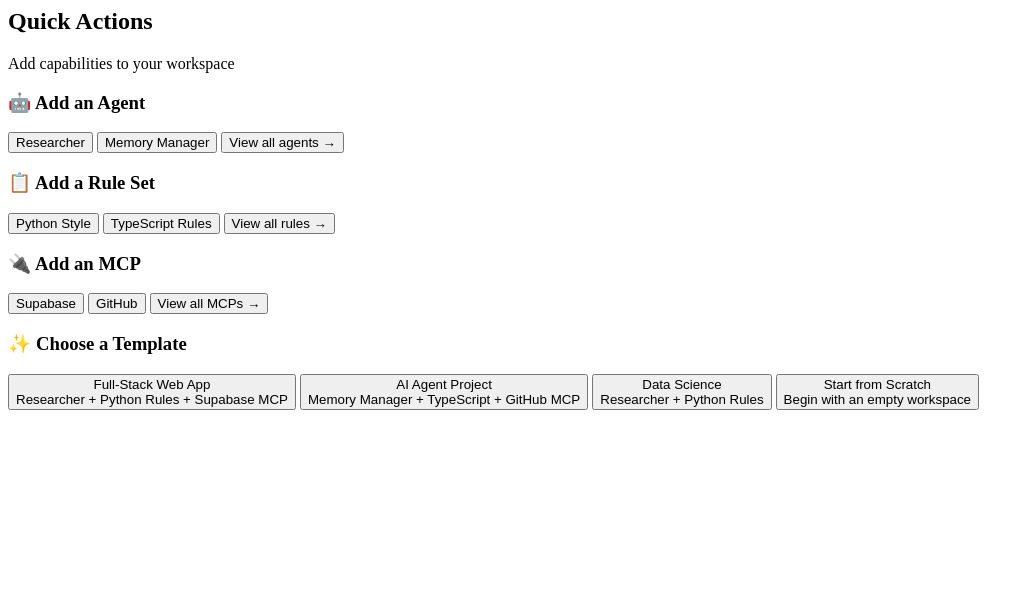
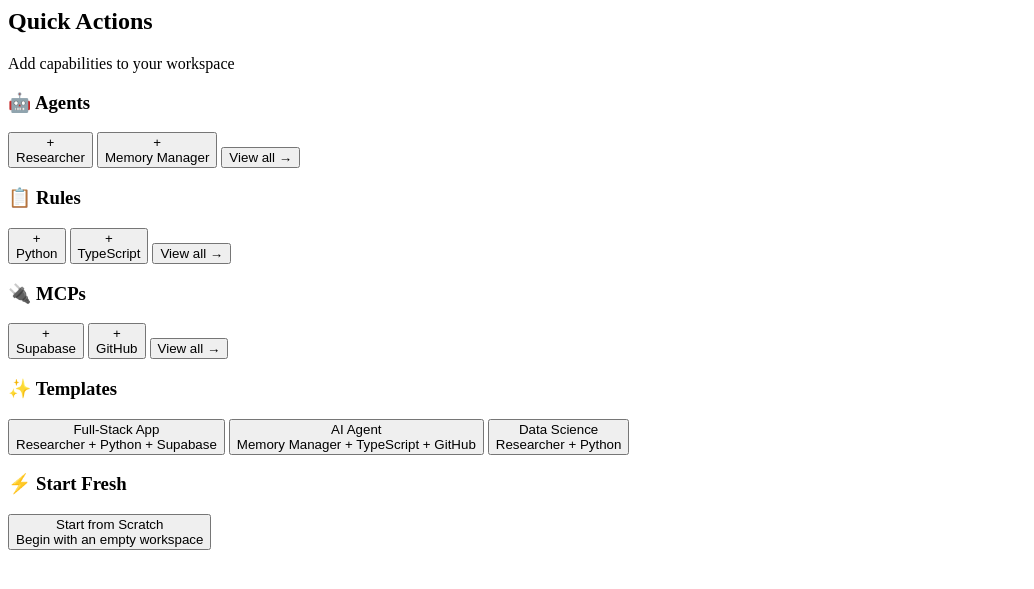
Before and after one commit to coderamp-labs/gitrules, a FastAPI app: template app/templates/components/quick_actions.html in a window 1280 px wide. Shown: the top 589 px of the page, without its empty margins (0-1034 px from the left). Run offline with FastAPI, Linux system fonts and the light colour scheme; the template is opened without the code that fills it, so the values that code supplies are empty.

Commit message:
a bit better

```diff
--- a/app/templates/components/quick_actions.html
+++ b/app/templates/components/quick_actions.html
@@ -1,107 +1,130 @@
-<div id="quick-actions-section" class="bg-cyan-50 border-2 border-black shadow-[4px_4px_0px_0px_rgba(0,0,0,1)] p-6 min-h-[500px] flex flex-col transition-opacity duration-300">
+<div id="quick-actions-section" class="bg-cyan-50 border-2 border-black shadow-[4px_4px_0px_0px_rgba(0,0,0,1)] p-4 max-w-4xl mx-auto transition-opacity duration-300">
     <!-- Header -->
-    <div class="mb-6">
-        <h2 class="text-2xl font-black text-black mb-2">Quick Actions</h2>
-        <p class="text-black font-medium">Add capabilities to your workspace</p>
+    <div class="mb-4">
+        <h2 class="text-xl font-black text-black mb-1">Quick Actions</h2>
+        <p class="text-black font-medium text-sm">Add capabilities to your workspace</p>
     </div>
 
-    <!-- Main Column with 3 Categories -->
-    <div class="flex-1 space-y-6">
+    <!-- Three Categories in Columns -->
+    <div class="grid grid-cols-3 gap-3 mb-4">
 
-        <!-- Add an Agent Section -->
-        <div class="bg-white border-2 border-black p-4">
-            <h3 class="text-lg font-black text-black mb-3 flex items-center gap-2">
-                <span class="text-xl">🤖</span> Add an Agent
+        <!-- Add an Agent Column -->
+        <div class="bg-white border-2 border-black p-3 shadow-[2px_2px_0px_0px_rgba(0,0,0,1)]">
+            <h3 class="text-sm font-black text-black mb-2 flex items-center gap-1">
+                <span class="text-sm">🤖</span> Agents
             </h3>
-            <div class="flex gap-2 flex-wrap">
-                <button class="qa-include-btn px-3 py-2 bg-cyan-400 border-2 border-black text-black font-bold shadow-[2px_2px_0px_0px_rgba(0,0,0,1)] hover:shadow-[3px_3px_0px_0px_rgba(0,0,0,1)] hover:translate-x-[-1px] hover:translate-y-[-1px] active:shadow-[1px_1px_0px_0px_rgba(0,0,0,1)] active:translate-x-[1px] active:translate-y-[1px] transition-all text-sm"
+            <div class="space-y-1">
+                <button class="qa-include-btn w-full bg-white border-2 border-black text-black font-bold shadow-[2px_2px_0px_0px_rgba(0,0,0,1)] hover:shadow-[3px_3px_0px_0px_rgba(0,0,0,1)] hover:translate-x-[-1px] hover:translate-y-[-1px] active:shadow-[1px_1px_0px_0px_rgba(0,0,0,1)] active:translate-x-[1px] active:translate-y-[1px] transition-all text-xs flex items-center p-0 overflow-hidden"
                         data-template="Researcher">
-                    Researcher
+                    <div class="bg-cyan-400 border-r-2 border-black px-2 py-1 flex items-center justify-center">
+                        <span class="text-lg font-black">+</span>
+                    </div>
+                    <div class="px-2 py-1 flex-1">Researcher</div>
                 </button>
-                <button class="qa-include-btn px-3 py-2 bg-cyan-400 border-2 border-black text-black font-bold shadow-[2px_2px_0px_0px_rgba(0,0,0,1)] hover:shadow-[3px_3px_0px_0px_rgba(0,0,0,1)] hover:translate-x-[-1px] hover:translate-y-[-1px] active:shadow-[1px_1px_0px_0px_rgba(0,0,0,1)] active:translate-x-[1px] active:translate-y-[1px] transition-all text-sm"
+                <button class="qa-include-btn w-full bg-white border-2 border-black text-black font-bold shadow-[2px_2px_0px_0px_rgba(0,0,0,1)] hover:shadow-[3px_3px_0px_0px_rgba(0,0,0,1)] hover:translate-x-[-1px] hover:translate-y-[-1px] active:shadow-[1px_1px_0px_0px_rgba(0,0,0,1)] active:translate-x-[1px] active:translate-y-[1px] transition-all text-xs flex items-center p-0 overflow-hidden"
                         data-template="Memory Manager">
-                    Memory Manager
+                    <div class="bg-cyan-400 border-r-2 border-black px-2 py-1 flex items-center justify-center">
+                        <span class="text-lg font-black">+</span>
+                    </div>
+                    <div class="px-2 py-1 flex-1">Memory Manager</div>
                 </button>
-                <button class="px-3 py-2 bg-gray-200 border-2 border-black text-black font-bold shadow-[2px_2px_0px_0px_rgba(0,0,0,1)] hover:shadow-[3px_3px_0px_0px_rgba(0,0,0,1)] hover:translate-x-[-1px] hover:translate-y-[-1px] active:shadow-[1px_1px_0px_0px_rgba(0,0,0,1)] active:translate-x-[1px] active:translate-y-[1px] transition-all text-sm"
+                <button class="w-full bg-gray-200 border-2 border-black text-black font-bold shadow-[2px_2px_0px_0px_rgba(0,0,0,1)] hover:shadow-[3px_3px_0px_0px_rgba(0,0,0,1)] hover:translate-x-[-1px] hover:translate-y-[-1px] active:shadow-[1px_1px_0px_0px_rgba(0,0,0,1)] active:translate-x-[1px] active:translate-y-[1px] transition-all text-xs px-2 py-1"
                         onclick="showFullAgentList()">
-                    View all agents →
+                    View all →
                 </button>
             </div>
         </div>
 
-        <!-- Add a Rule Set Section -->
-        <div class="bg-white border-2 border-black p-4">
-            <h3 class="text-lg font-black text-black mb-3 flex items-center gap-2">
-                <span class="text-xl">📋</span> Add a Rule Set
+        <!-- Add a Rule Set Column -->
+        <div class="bg-white border-2 border-black p-3 shadow-[2px_2px_0px_0px_rgba(0,0,0,1)]">
+            <h3 class="text-sm font-black text-black mb-2 flex items-center gap-1">
+                <span class="text-sm">📋</span> Rules
             </h3>
-            <div class="flex gap-2 flex-wrap">
-                <button class="qa-include-btn px-3 py-2 bg-pink-400 border-2 border-black text-black font-bold shadow-[2px_2px_0px_0px_rgba(0,0,0,1)] hover:shadow-[3px_3px_0px_0px_rgba(0,0,0,1)] hover:translate-x-[-1px] hover:translate-y-[-1px] active:shadow-[1px_1px_0px_0px_rgba(0,0,0,1)] active:translate-x-[1px] active:translate-y-[1px] transition-all text-sm"
+            <div class="space-y-1">
+                <button class="qa-include-btn w-full bg-white border-2 border-black text-black font-bold shadow-[2px_2px_0px_0px_rgba(0,0,0,1)] hover:shadow-[3px_3px_0px_0px_rgba(0,0,0,1)] hover:translate-x-[-1px] hover:translate-y-[-1px] active:shadow-[1px_1px_0px_0px_rgba(0,0,0,1)] active:translate-x-[1px] active:translate-y-[1px] transition-all text-xs flex items-center p-0 overflow-hidden"
                         data-template="Python">
-                    Python Style
+                    <div class="bg-pink-400 border-r-2 border-black px-2 py-1 flex items-center justify-center">
+                        <span class="text-lg font-black">+</span>
+                    </div>
+                    <div class="px-2 py-1 flex-1">Python</div>
                 </button>
-                <button class="qa-include-btn px-3 py-2 bg-pink-400 border-2 border-black text-black font-bold shadow-[2px_2px_0px_0px_rgba(0,0,0,1)] hover:shadow-[3px_3px_0px_0px_rgba(0,0,0,1)] hover:translate-x-[-1px] hover:translate-y-[-1px] active:shadow-[1px_1px_0px_0px_rgba(0,0,0,1)] active:translate-x-[1px] active:translate-y-[1px] transition-all text-sm"
+                <button class="qa-include-btn w-full bg-white border-2 border-black text-black font-bold shadow-[2px_2px_0px_0px_rgba(0,0,0,1)] hover:shadow-[3px_3px_0px_0px_rgba(0,0,0,1)] hover:translate-x-[-1px] hover:translate-y-[-1px] active:shadow-[1px_1px_0px_0px_rgba(0,0,0,1)] active:translate-x-[1px] active:translate-y-[1px] transition-all text-xs flex items-center p-0 overflow-hidden"
                         data-template="TypeScript">
-                    TypeScript Rules
+                    <div class="bg-pink-400 border-r-2 border-black px-2 py-1 flex items-center justify-center">
+                        <span class="text-lg font-black">+</span>
+                    </div>
+                    <div class="px-2 py-1 flex-1">TypeScript</div>
                 </button>
-                <button class="px-3 py-2 bg-gray-200 border-2 border-black text-black font-bold shadow-[2px_2px_0px_0px_rgba(0,0,0,1)] hover:shadow-[3px_3px_0px_0px_rgba(0,0,0,1)] hover:translate-x-[-1px] hover:translate-y-[-1px] active:shadow-[1px_1px_0px_0px_rgba(0,0,0,1)] active:translate-x-[1px] active:translate-y-[1px] transition-all text-sm"
+                <button class="w-full bg-gray-200 border-2 border-black text-black font-bold shadow-[2px_2px_0px_0px_rgba(0,0,0,1)] hover:shadow-[3px_3px_0px_0px_rgba(0,0,0,1)] hover:translate-x-[-1px] hover:translate-y-[-1px] active:shadow-[1px_1px_0px_0px_rgba(0,0,0,1)] active:translate-x-[1px] active:translate-y-[1px] transition-all text-xs px-2 py-1"
                         onclick="showFullRulesList()">
-                    View all rules →
+                    View all →
                 </button>
             </div>
         </div>
 
-        <!-- Add an MCP Section -->
-        <div class="bg-white border-2 border-black p-4">
-            <h3 class="text-lg font-black text-black mb-3 flex items-center gap-2">
-                <span class="text-xl">🔌</span> Add an MCP
+        <!-- Add an MCP Column -->
+        <div class="bg-white border-2 border-black p-3 shadow-[2px_2px_0px_0px_rgba(0,0,0,1)]">
+            <h3 class="text-sm font-black text-black mb-2 flex items-center gap-1">
+                <span class="text-sm">🔌</span> MCPs
             </h3>
-            <div class="flex gap-2 flex-wrap">
-                <button class="qa-include-btn px-3 py-2 bg-yellow-400 border-2 border-black text-black font-bold shadow-[2px_2px_0px_0px_rgba(0,0,0,1)] hover:shadow-[3px_3px_0px_0px_rgba(0,0,0,1)] hover:translate-x-[-1px] hover:translate-y-[-1px] active:shadow-[1px_1px_0px_0px_rgba(0,0,0,1)] active:translate-x-[1px] active:translate-y-[1px] transition-all text-sm"
+            <div class="space-y-1">
+                <button class="qa-include-btn w-full bg-white border-2 border-black text-black font-bold shadow-[2px_2px_0px_0px_rgba(0,0,0,1)] hover:shadow-[3px_3px_0px_0px_rgba(0,0,0,1)] hover:translate-x-[-1px] hover:translate-y-[-1px] active:shadow-[1px_1px_0px_0px_rgba(0,0,0,1)] active:translate-x-[1px] active:translate-y-[1px] transition-all text-xs flex items-center p-0 overflow-hidden"
                         data-template="Supabase MCP">
-                    Supabase
+                    <div class="bg-yellow-400 border-r-2 border-black px-2 py-1 flex items-center justify-center">
+                        <span class="text-lg font-black">+</span>
+                    </div>
+                    <div class="px-2 py-1 flex-1">Supabase</div>
                 </button>
-                <button class="qa-include-btn px-3 py-2 bg-yellow-400 border-2 border-black text-black font-bold shadow-[2px_2px_0px_0px_rgba(0,0,0,1)] hover:shadow-[3px_3px_0px_0px_rgba(0,0,0,1)] hover:translate-x-[-1px] hover:translate-y-[-1px] active:shadow-[1px_1px_0px_0px_rgba(0,0,0,1)] active:translate-x-[1px] active:translate-y-[1px] transition-all text-sm"
+                <button class="qa-include-btn w-full bg-white border-2 border-black text-black font-bold shadow-[2px_2px_0px_0px_rgba(0,0,0,1)] hover:shadow-[3px_3px_0px_0px_rgba(0,0,0,1)] hover:translate-x-[-1px] hover:translate-y-[-1px] active:shadow-[1px_1px_0px_0px_rgba(0,0,0,1)] active:translate-x-[1px] active:translate-y-[1px] transition-all text-xs flex items-center p-0 overflow-hidden"
                         data-template="Github MCP">
-                    GitHub
+                    <div class="bg-yellow-400 border-r-2 border-black px-2 py-1 flex items-center justify-center">
+                        <span class="text-lg font-black">+</span>
+                    </div>
+                    <div class="px-2 py-1 flex-1">GitHub</div>
                 </button>
-                <button class="px-3 py-2 bg-gray-200 border-2 border-black text-black font-bold shadow-[2px_2px_0px_0px_rgba(0,0,0,1)] hover:shadow-[3px_3px_0px_0px_rgba(0,0,0,1)] hover:translate-x-[-1px] hover:translate-y-[-1px] active:shadow-[1px_1px_0px_0px_rgba(0,0,0,1)] active:translate-x-[1px] active:translate-y-[1px] transition-all text-sm"
+                <button class="w-full bg-gray-200 border-2 border-black text-black font-bold shadow-[2px_2px_0px_0px_rgba(0,0,0,1)] hover:shadow-[3px_3px_0px_0px_rgba(0,0,0,1)] hover:translate-x-[-1px] hover:translate-y-[-1px] active:shadow-[1px_1px_0px_0px_rgba(0,0,0,1)] active:translate-x-[1px] active:translate-y-[1px] transition-all text-xs px-2 py-1"
                         onclick="showFullMCPList()">
-                    View all MCPs →
+                    View all →
                 </button>
             </div>
         </div>
     </div>
 
-    <!-- Choose a Template Section (Below the column) -->
-    <div class="mt-8 pt-6 border-t-2 border-black">
-        <h3 class="text-lg font-black text-black mb-4">
-            ✨ Choose a Template
+    <!-- Choose a Template Section (Below the columns) -->
+    <div class="border-t-2 border-black pt-3">
+        <h3 class="text-sm font-black text-black mb-2">
+            ✨ Templates
         </h3>
-        <div class="grid grid-cols-1 md:grid-cols-2 gap-3">
-            <button class="template-select-btn p-4 bg-gradient-to-r from-cyan-50 to-pink-50 border-2 border-black text-left hover:shadow-[4px_4px_0px_0px_rgba(0,0,0,1)] hover:translate-x-[-2px] hover:translate-y-[-2px] transition-all"
+        <div class="grid grid-cols-3 gap-2 mb-3">
+            <button class="template-select-btn p-2 bg-gradient-to-r from-cyan-50 to-pink-50 border-2 border-black text-left shadow-[2px_2px_0px_0px_rgba(0,0,0,1)] hover:shadow-[3px_3px_0px_0px_rgba(0,0,0,1)] hover:translate-x-[-1px] hover:translate-y-[-1px] active:shadow-[1px_1px_0px_0px_rgba(0,0,0,1)] active:translate-x-[1px] active:translate-y-[1px] transition-all"
                     data-template-id="full-stack">
-                <div class="font-black text-black mb-1">Full-Stack Web App</div>
-                <div class="text-sm text-gray-700">Researcher + Python Rules + Supabase MCP</div>
+                <div class="font-black text-black text-xs mb-1">Full-Stack App</div>
+                <div class="text-xs text-gray-700">Researcher + Python + Supabase</div>
             </button>
 
-            <button class="template-select-btn p-4 bg-gradient-to-r from-pink-50 to-yellow-50 border-2 border-black text-left hover:shadow-[4px_4px_0px_0px_rgba(0,0,0,1)] hover:translate-x-[-2px] hover:translate-y-[-2px] transition-all"
+            <button class="template-select-btn p-2 bg-gradient-to-r from-pink-50 to-yellow-50 border-2 border-black text-left shadow-[2px_2px_0px_0px_rgba(0,0,0,1)] hover:shadow-[3px_3px_0px_0px_rgba(0,0,0,1)] hover:translate-x-[-1px] hover:translate-y-[-1px] active:shadow-[1px_1px_0px_0px_rgba(0,0,0,1)] active:translate-x-[1px] active:translate-y-[1px] transition-all"
                     data-template-id="ai-agent">
-                <div class="font-black text-black mb-1">AI Agent Project</div>
-                <div class="text-sm text-gray-700">Memory Manager + TypeScript + GitHub MCP</div>
+                <div class="font-black text-black text-xs mb-1">AI Agent</div>
+                <div class="text-xs text-gray-700">Memory Manager + TypeScript + GitHub</div>
             </button>
 
-            <button class="template-select-btn p-4 bg-gradient-to-r from-yellow-50 to-cyan-50 border-2 border-black text-left hover:shadow-[4px_4px_0px_0px_rgba(0,0,0,1)] hover:translate-x-[-2px] hover:translate-y-[-2px] transition-all"
+            <button class="template-select-btn p-2 bg-gradient-to-r from-yellow-50 to-cyan-50 border-2 border-black text-left shadow-[2px_2px_0px_0px_rgba(0,0,0,1)] hover:shadow-[3px_3px_0px_0px_rgba(0,0,0,1)] hover:translate-x-[-1px] hover:translate-y-[-1px] active:shadow-[1px_1px_0px_0px_rgba(0,0,0,1)] active:translate-x-[1px] active:translate-y-[1px] transition-all"
                     data-template-id="data-science">
-                <div class="font-black text-black mb-1">Data Science</div>
-                <div class="text-sm text-gray-700">Researcher + Python Rules</div>
-            </button>
-
-            <!-- Start from Scratch -->
-            <button id="start-from-scratch-btn" class="p-4 bg-gray-100 border-2 border-black text-left hover:shadow-[4px_4px_0px_0px_rgba(0,0,0,1)] hover:translate-x-[-2px] hover:translate-y-[-2px] transition-all">
-                <div class="font-black text-black mb-1">Start from Scratch</div>
-                <div class="text-sm text-gray-700">Begin with an empty workspace</div>
+                <div class="font-black text-black text-xs mb-1">Data Science</div>
+                <div class="text-xs text-gray-700">Researcher + Python</div>
             </button>
         </div>
+    </div>
+
+    <!-- Start from Scratch Section -->
+    <div class="border-t-2 border-black pt-3">
+        <h3 class="text-sm font-black text-black mb-2 flex items-center gap-1">
+            <span class="text-sm">⚡</span> Start Fresh
+        </h3>
+        <button id="start-from-scratch-btn" class="w-full p-3 bg-gradient-to-r from-gray-50 to-white border-2 border-black text-center shadow-[3px_3px_0px_0px_rgba(0,0,0,1)] hover:shadow-[4px_4px_0px_0px_rgba(0,0,0,1)] hover:translate-x-[-1px] hover:translate-y-[-1px] active:shadow-[2px_2px_0px_0px_rgba(0,0,0,1)] active:translate-x-[1px] active:translate-y-[1px] transition-all">
+            <div class="font-black text-black text-sm mb-1">Start from Scratch</div>
+            <div class="text-xs text-gray-700">Begin with an empty workspace</div>
+        </button>
     </div>
 
     <!-- Back Button (hidden initially) -->
```
